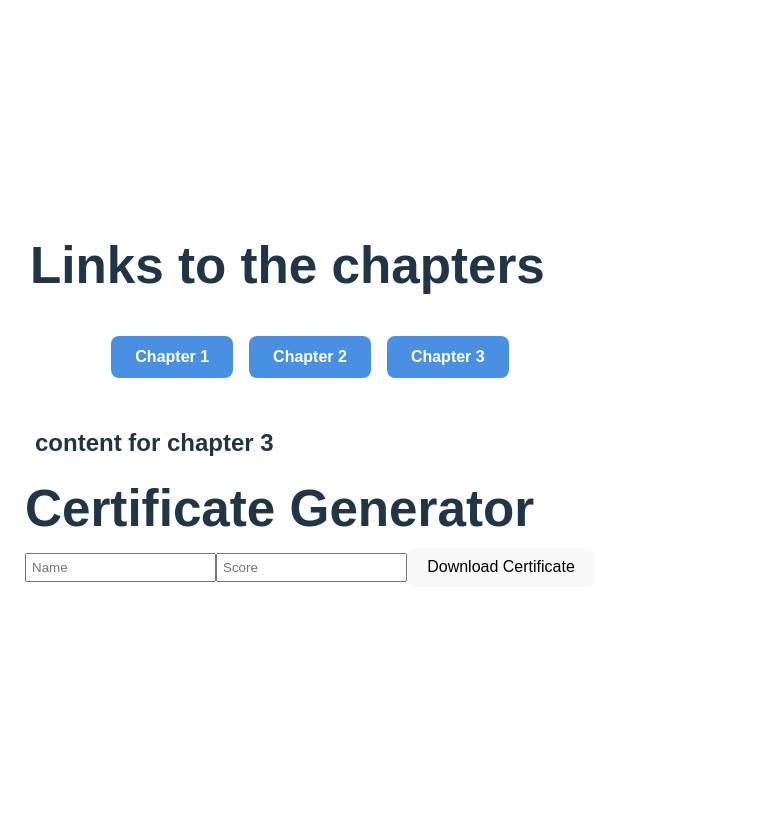
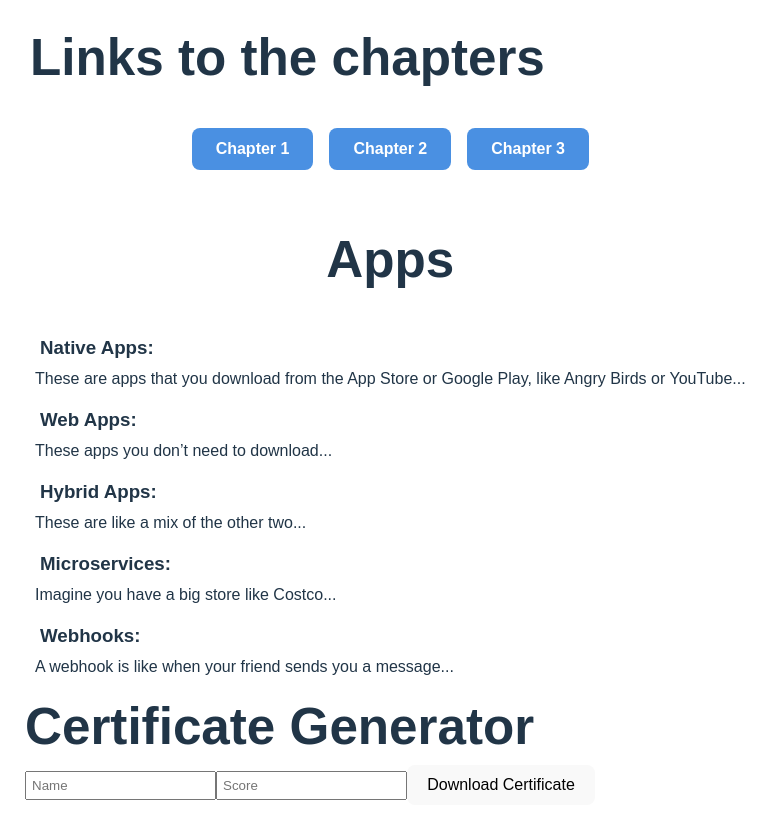
Before and after one commit to bennytalks/learnAWSkids, a React (Vite) app in the folder certificate-app/: page /chapter3 in a window 1280 px wide. Shown: the whole page, without its empty margins (0-770 px from the left). Built offline with nearby package versions, Linux system fonts and the light colour scheme.

Commit message:
added chp3 content

```diff
--- a/certificate-app/src/components/Chapter3.jsx
+++ b/certificate-app/src/components/Chapter3.jsx
@@ -2,8 +2,35 @@ import React from 'react';
 
 const Chapter3 = () => {
   return (
-    <div>
-      <h2>content for chapter 3</h2>
+    <div className="AppInfo">
+      <header>
+        <h1>Apps</h1>
+      </header>
+
+      <div className="section Native-explanation">
+        <h3 className="Native-header">Native Apps:</h3>
+        These are apps that you download from the App Store or Google Play, like Angry Birds or YouTube...
+      </div>
+
+      <div className="section Web-explanation">
+        <h3 className="Web-header">Web Apps:</h3>
+        These apps you don’t need to download...
+      </div>
+
+      <div className="section Hybrid-explanation">
+        <h3 className="Hybrid-header">Hybrid Apps:</h3>
+        These are like a mix of the other two...
+      </div>
+
+      <div className="section Microservices-explanation">
+        <h3 className="Microservices-header">Microservices:</h3>
+        Imagine you have a big store like Costco...
+      </div>
+
+      <div className="section Webhooks-explanation">
+        <h3 className="Webhooks-header">Webhooks:</h3>
+        A webhook is like when your friend sends you a message...
+      </div>
     </div>
   );
 };
```
Also changed, not shown: certificate-app/src/components/chapter1.jsx (line endings or trailing spaces), certificate-app/src/components/chapter3.css (added).
